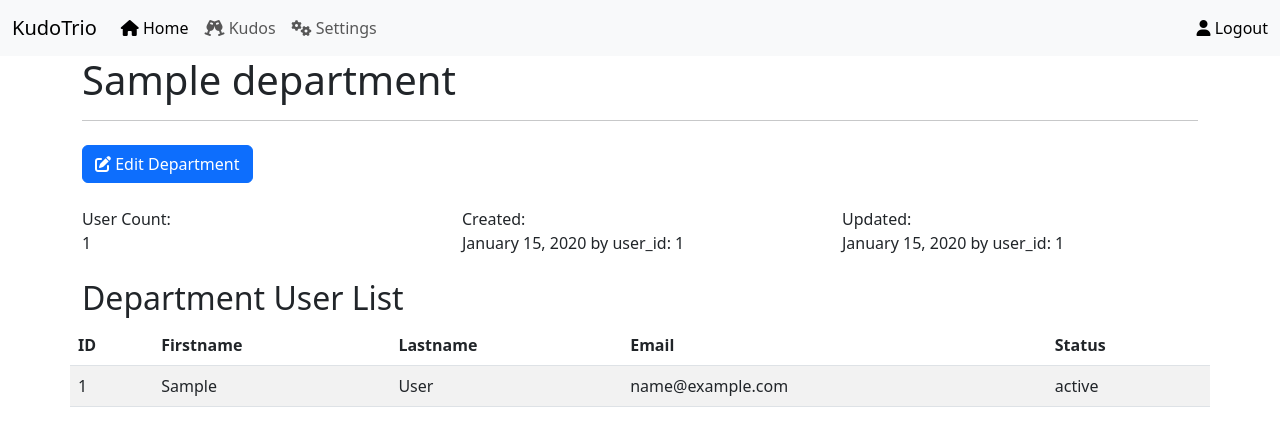
After one commit to rodneygauna/KudoTrio, a Flask app: page /settings/departments/1 in a window 1280 px wide. The commit adds this page. Shown: the top 446 px of the page. Run offline with Flask 3, Linux system fonts and the light colour scheme; a user stored in the database is signed in; tables that the repository leaves empty hold one stand-in row (values such as "Sample post"); some libraries are stand-ins or nearby versions.

Commit message:
ability to view department details

```diff
--- a/src/settings/views.py
+++ b/src/settings/views.py
@@ -32,7 +32,7 @@ def settings_landing_page():
                            title="Settings")
 
 
-# Settings - Departments - View
+# Settings - Departments - View List of Departments
 @settings_bp.route("/settings/departments")
 @login_required
 @admin_required
@@ -51,6 +51,46 @@ def view_departments():
                            title="Departments",
                            departments=departments,
                            department_user_count=department_user_count)
+
+
+# Settings - Departments - View Department Details
+@settings_bp.route("/settings/departments/<int:department_id>")
+@login_required
+@admin_required
+def view_department_details(department_id):
+    """
+    View department details
+    """
+
+    # Get department
+    department = Departments.query.get_or_404(department_id)
+
+    # Get total count of users for each department
+    department_user_count = (
+        db.session.query(User.id)
+        .filter_by(department_id=department_id).count()
+    )
+
+    # Get user details for the department
+    department_users = (
+        db.session.query(
+            User.id,
+            User.firstname,
+            User.lastname,
+            User.email,
+            User.status,
+            User.department_id,
+        )
+        .filter_by(department_id=department_id)
+        .order_by(User.lastname)
+        .all()
+    )
+
+    return render_template("settings/view_department_details.html",
+                           title="Department Details",
+                           department=department,
+                           department_user_count=department_user_count,
+                           department_users=department_users)
 
 
 # Settings - Users
--- a/src/templates/settings/departments.html
+++ b/src/templates/settings/departments.html
@@ -1,6 +1,6 @@
 {% extends "base.html" %} {% block content %}
 <div class="container">
-  <h1>Users</h1>
+  <h1>Departments</h1>
   <hr />
   <div class="row">
     <table class="table table-striped">
@@ -20,7 +20,9 @@
           <td>{{ department_user_count.get(department.name, 0) }}</td>
           <td>
             <div class="btn-group" role="group" aria-label="actions">
-              <a href="#" class="btn btn-primary btn-sm"
+              <a
+                href="{{ url_for('settings.view_department_details', department_id=department.id) }}"
+                class="btn btn-primary btn-sm"
                 ><i class="fa fa-eye"></i> View</a
               >
               <a href="#" class="btn btn-outline-primary btn-sm"
--- /dev/null
+++ b/src/templates/settings/view_department_details.html
@@ -0,0 +1,60 @@
+{% extends "base.html" %} {% block content %}
+<div class="container">
+  <h1>{{ department.name }}</h1>
+  <hr />
+  <div class="row mt-4 mb-4">
+    <div>
+      <a href="#" class="btn btn-primary"
+        ><i class="fa fa-edit"></i> Edit Department</a
+      >
+    </div>
+  </div>
+  <!-- Start Department Info -->
+  <div class="row mb-4">
+    <div class="col">
+      <div>User Count:</div>
+      {{ department_user_count }}
+    </div>
+    <div class="col">
+      <div>Created:</div>
+      {{ department.created_date.strftime('%B %d, %Y') }} {% if
+      department.created_by %} by user_id: {{ department.created_by }} {% endif
+      %}
+    </div>
+    <div class="col">
+      <div>Updated:</div>
+      {% if department.updated_date %} {{ department.updated_date.strftime('%B
+      %d, %Y') }} {% if department.updated_by %} by user_id: {{
+      department.updated_by }} {% endif %} {% else %} N/A {% endif %}
+    </div>
+  </div>
+  <!-- End Department Info -->
+  <!-- Start Department User List -->
+  <div class="row">
+    <h2>Department User List</h2>
+    <table class="table table-striped">
+      <thead>
+        <tr>
+          <th scope="col">ID</th>
+          <th scope="col">Firstname</th>
+          <th scope="col">Lastname</th>
+          <th scope="col">Email</th>
+          <th scope="col">Status</th>
+        </tr>
+      </thead>
+      <tbody>
+        {% for user in department_users %}
+        <tr>
+          <td>{{ user.id }}</td>
+          <td>{{ user.firstname }}</td>
+          <td>{{ user.lastname }}</td>
+          <td>{{ user.email }}</td>
+          <td>{{ user.status }}</td>
+        </tr>
+        {% endfor %}
+      </tbody>
+    </table>
+  </div>
+  <!-- End Department User List -->
+</div>
+{% endblock content %}
```
